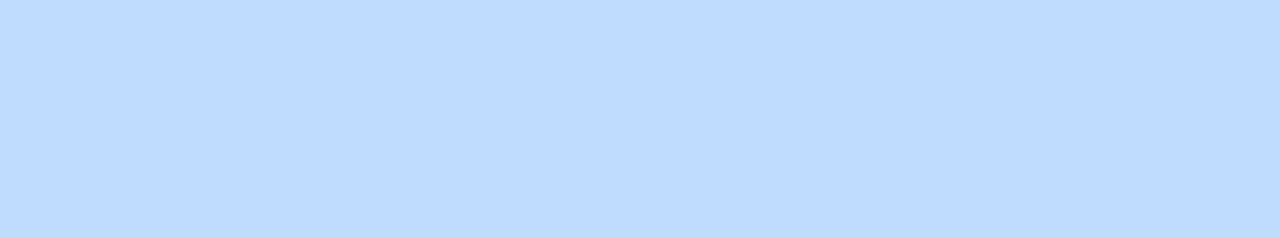
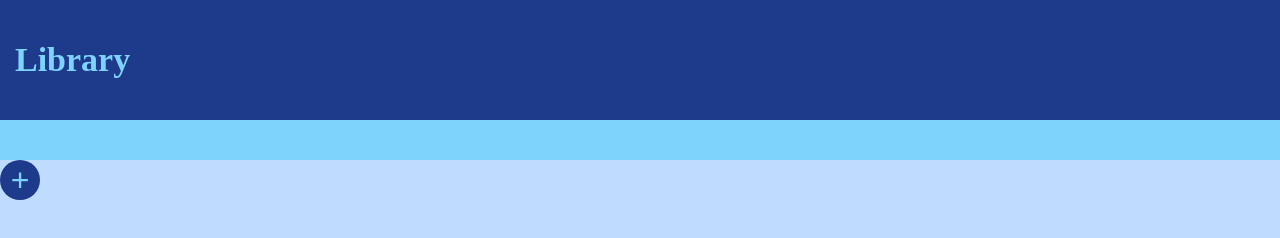
Before and after one commit to hg200/library, a plain HTML site: page index.html in a window 1280 px wide. Drawn offline with Linux system fonts and the light colour scheme.

Commit message:
Add plus button to library div

```diff
--- a/index.html
+++ b/index.html
@@ -11,7 +11,16 @@
 </head>
 
 <body>
+    <div class="header">
+        <div class="logo">Library</div>
+    </div>
+    <div class="stats-bar">
 
+    </div>
+    <div class="library">
+        <button>+</button>
+        <div class="books"></div>
+    </div>
 </body>
 
 </html>
```
